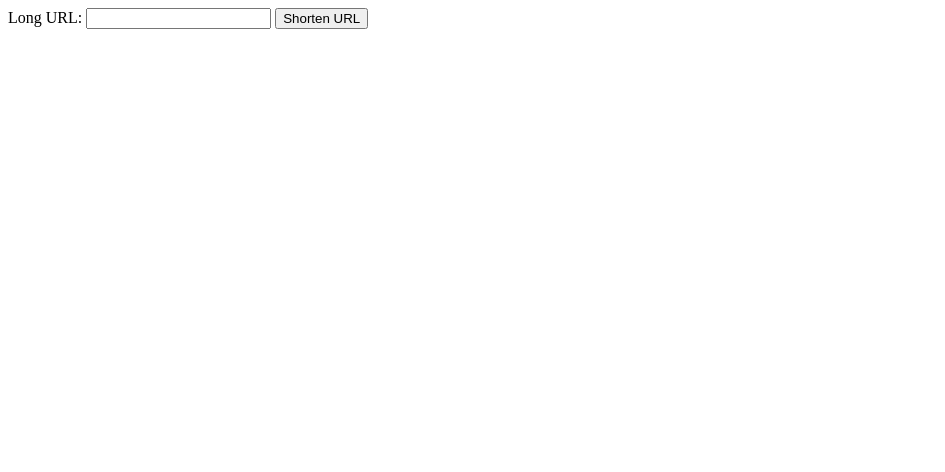
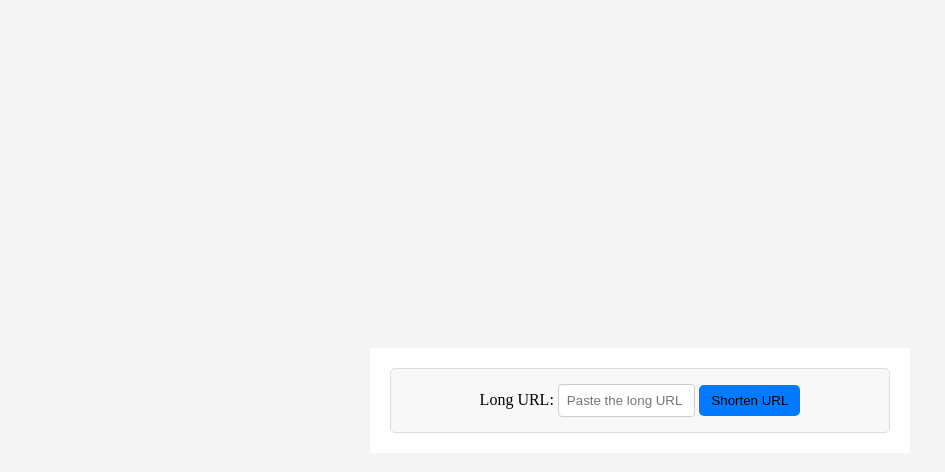
Before and after one commit to meghamodi/url-shortener, a website: page public/index.html in a window 1280 px wide. Shown: the whole page, without its empty margins (0-945 px from the left). Drawn offline with Linux system fonts and the light colour scheme.

Commit message:
prettifying the form

```diff
--- /dev/null
+++ b/public/index.css
@@ -0,0 +1,60 @@
+body{
+    display:flex;
+    justify-content:center;
+    align-items:center;
+    height:100vh;
+    margin:0;
+    background-color:#f4f4f4;
+
+}
+.container{
+    width:50%;
+    max-width:500px;
+    background:white;
+    padding:20px;
+    text-align:center;
+}
+
+#form {
+    padding: 10px;
+    background-color: #f8f8f8;
+    border: 1px solid #ddd;
+    border-radius:5px;
+    text-align: center;
+}
+
+
+#shortenedURLBtn{
+    padding: 5px;
+    background-color:rgb(199, 215, 207);
+    /* color:white;
+    text-align:center;
+    border-radius:5px; */
+
+}
+button{
+    padding:8px 12px;
+    border:none;
+    background-color:#007bff;
+    border-radius:5px;
+
+}
+#shortenForm input{
+    padding: 8px;
+    margin: 5px 0;
+    width:25%;
+    border-radius:4px;
+    border: 1px solid #ccc;
+
+}
+
+#copyBtn{
+    padding:5px;
+    border-radius:4px;
+    color:white;
+    font-size:0.7em;
+    border:none;
+    cursor:pointer;
+
+
+}
--- a/public/index.html
+++ b/public/index.html
@@ -1,26 +1,31 @@
 <!DOCTYPE html>
 <html lang="en">
+    <head>
     <meta charset="UTF-8">
     <meta name="viewport" content="width=device-width, initial-scale=1.0">
+    <link rel="stylesheet" href="/index.css"/>
     <title>URL Shortener</title>
     <body>
+        <div class="container">
+            <div id="form">
                 <form action="/shortenUrl"  id="shortenForm" method="POST">
                     <label for="longUrl">Long URL: </label>
-            <input type="text" id="longUrl" name="longUrl" required>
+                    <input type="text" id="longUrl" name="longUrl" placeholder="Paste the long URL here" required>
                     <button type="submit">Shorten URL</button>
                 </form>
+            </div>
 
-        <div id="result" style="display:none;">
+            <div id="shortenedURLBtn" style="display:none;">
                 <p>Shortened URL:<span id="shortUrlText"></span></p>
                 <button id="copyBtn">Copy</button>
 
-        </div >
+            </div>
+        </div>
         <script type="module">
             import { copyShortURL } from './copyShortURL.js';
             document.getElementById("shortenForm").addEventListener("submit",async function(event){
                 event.preventDefault();
                 const longURL = document.getElementById("longUrl").value
-                console.log(`long: ${longURL}`)
                 const response = await fetch('/shortenUrl',{
                     method:"POST",
                     headers: {"Content-Type":"application/json"},
@@ -30,7 +35,7 @@
 
                 if (data.shortenedUrl){
                     document.getElementById("shortUrlText").textContent = data.shortenedUrl;
-                    document.getElementById("result").style.display = "block";
+                    document.getElementById("shortenedURLBtn").style.display = "block";
 
                 } else {
                     console.log("error occured")
@@ -38,8 +43,8 @@
             })
             document.getElementById("copyBtn").addEventListener("click",copyShortURL)
         </script>
-
+    </head>
     </body>
 
-    </head>
+
 </html>
```
Also changed, not shown: utils/copyShortUrl.js (deleted, +0 -11 lines). Lines whose indentation alone changed are shown as unchanged.
